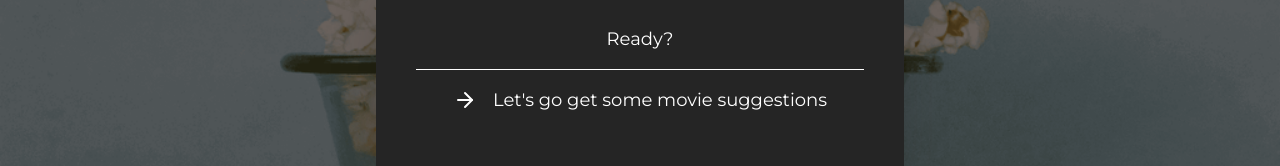
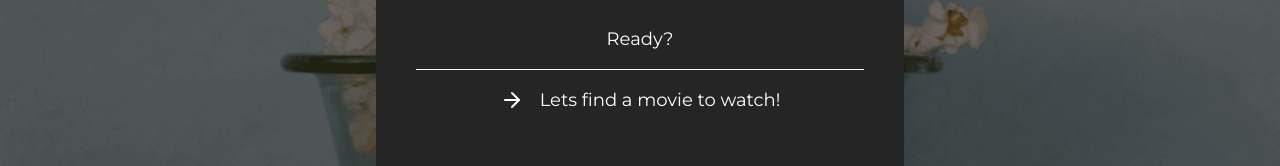
Before and after one commit to samirergaibi/chasing-movies, a React (Vite) app: page / in a window 1280 px wide. Shown: the part 379-545 px from the top of the page. Built offline with nearby package versions, Linux system fonts and the light colour scheme.

Commit message:
change text

```diff
--- a/src/routes/index.tsx
+++ b/src/routes/index.tsx
@@ -23,7 +23,7 @@ function Index() {
           <ArrowRight />
           <Link to="/movies">
             <p className="py-4 hover:text-[#2b90af] hover:underline">
-              Let's go get some movie suggestions
+              Lets find a movie to watch!
             </p>
           </Link>
         </div>
```
Also changed, not shown: 1 other file (tests, documents, lock files or other folders).
